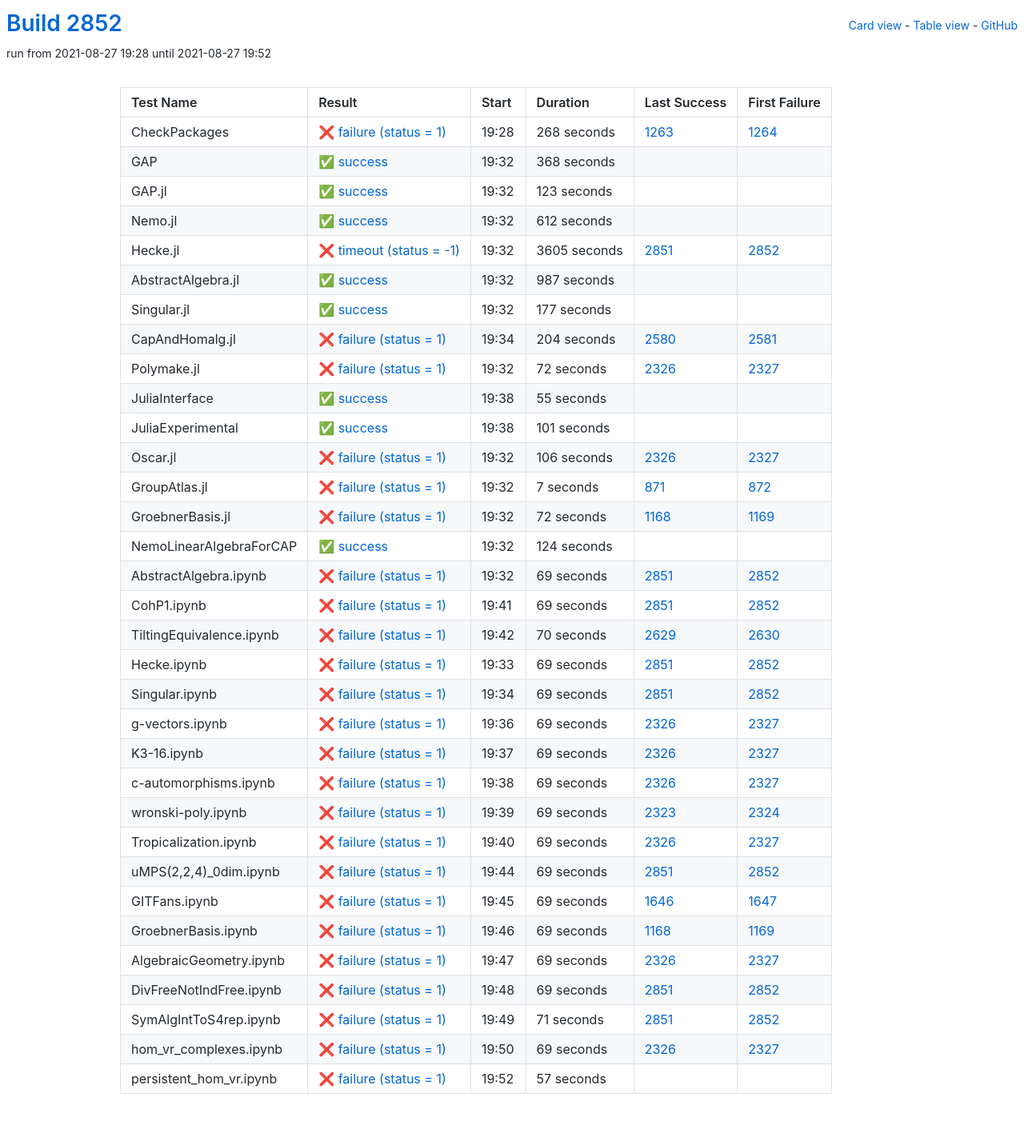
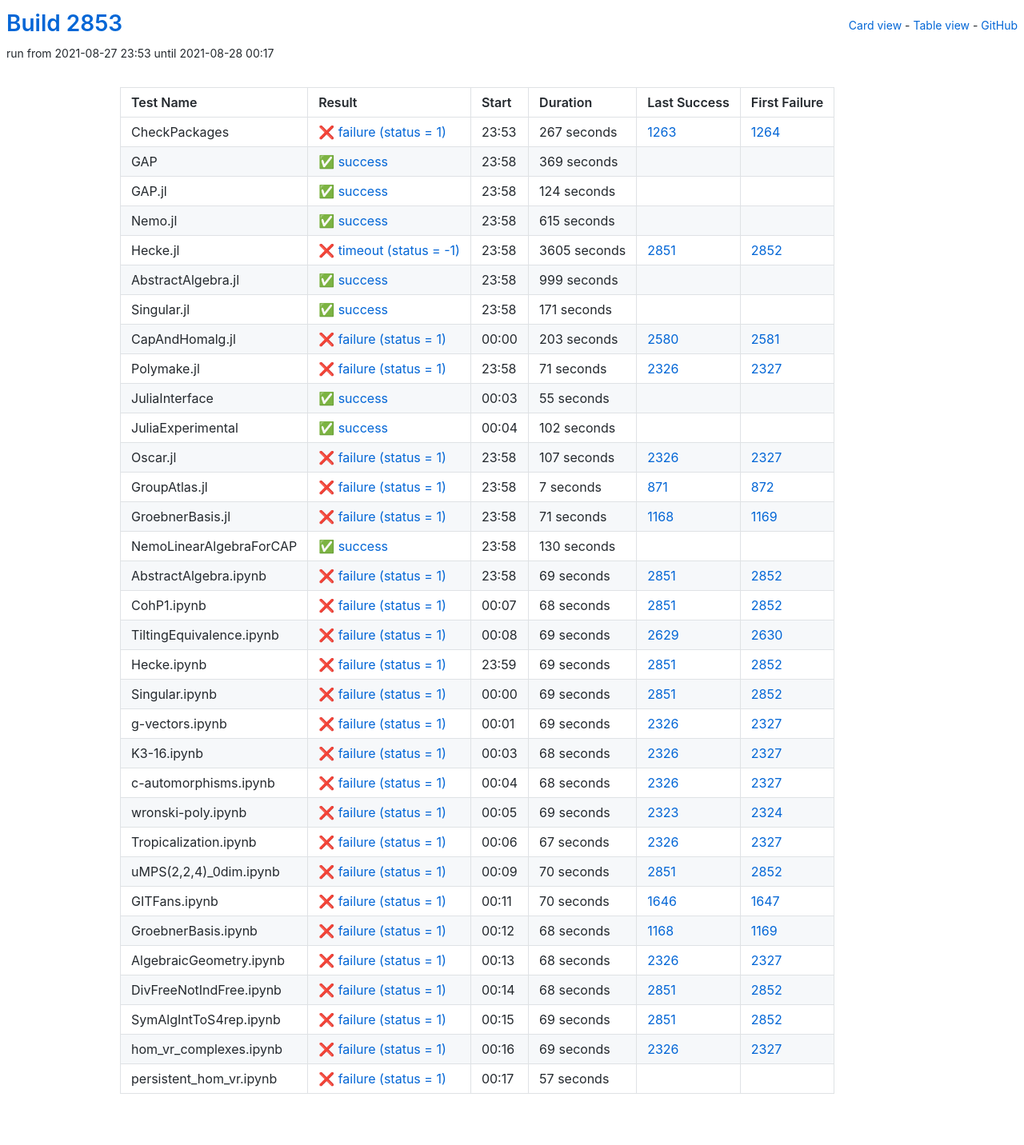
Before and after one commit to oscar-system/oscar-ci-status-stable, a Jekyll site: the page built from table.html, in a window 1280 px wide. Shown: the whole page at 80% size. Built offline with Jekyll 4.4.1, drawn with Linux system fonts in a browser that asks for light colours.

Commit message:
Build #2853

```diff
--- a/_data/ci.yml
+++ b/_data/ci.yml
@@ -1,6 +1,6 @@
 ---
-build: 2852
-build_url: https://oscarci.mathematik.uni-kl.de/job/oscar-stable/2852/
+build: 2853
+build_url: https://oscarci.mathematik.uni-kl.de/job/oscar-stable/2853/
 job: oscar-stable
 organization: oscar-system
 repo: oscar-ci-status-stable
@@ -8,56 +8,56 @@ repourl: https://github.com/oscar-system/oscar-ci-status-stable
 tests:
 - name: CheckPackages
   id: checkpackages
-  log: https://oscarci.mathematik.uni-kl.de/job/oscar-stable/2852/artifact/logs/build-2852/CheckPackages.log
-  start: 2021-08-27 19:28
+  log: https://oscarci.mathematik.uni-kl.de/job/oscar-stable/2853/artifact/logs/build-2853/CheckPackages.log
+  start: 2021-08-27 23:53
   success: false
   exitcode: 1
   status: failure
-  duration: 268
+  duration: 267
   last_success: 1263
   last_success_url: https://oscarci.mathematik.uni-kl.de/job/oscar-stable/1263/
   first_failure: 1264
   first_failure_url: https://oscarci.mathematik.uni-kl.de/job/oscar-stable/1264/
 - name: GAP
   id: gap
-  log: https://oscarci.mathematik.uni-kl.de/job/oscar-stable/2852/artifact/logs/build-2852/GAP.log
-  start: 2021-08-27 19:32
+  log: https://oscarci.mathematik.uni-kl.de/job/oscar-stable/2853/artifact/logs/build-2853/GAP.log
+  start: 2021-08-27 23:58
   success: true
   exitcode: 0
   status: success
-  duration: 368
+  duration: 369
   last_success: false
   last_success_url:
   first_failure: false
   first_failure_url:
 - name: GAP.jl
   id: gap-jl
-  log: https://oscarci.mathematik.uni-kl.de/job/oscar-stable/2852/artifact/logs/build-2852/GAP.jl.log
-  start: 2021-08-27 19:32
+  log: https://oscarci.mathematik.uni-kl.de/job/oscar-stable/2853/artifact/logs/build-2853/GAP.jl.log
+  start: 2021-08-27 23:58
   success: true
   exitcode: 0
   status: success
-  duration: 123
+  duration: 124
   last_success: false
   last_success_url:
   first_failure: false
   first_failure_url:
 - name: Nemo.jl
   id: nemo-jl
-  log: https://oscarci.mathematik.uni-kl.de/job/oscar-stable/2852/artifact/logs/build-2852/Nemo.jl.log
-  start: 2021-08-27 19:32
+  log: https://oscarci.mathematik.uni-kl.de/job/oscar-stable/2853/artifact/logs/build-2853/Nemo.jl.log
+  start: 2021-08-27 23:58
   success: true
   exitcode: 0
   status: success
-  duration: 612
+  duration: 615
   last_success: false
   last_success_url:
   first_failure: false
   first_failure_url:
 - name: Hecke.jl
   id: hecke-jl
-  log: https://oscarci.mathematik.uni-kl.de/job/oscar-stable/2852/artifact/logs/build-2852/Hecke.jl.log
-  start: 2021-08-27 19:32
+  log: https://oscarci.mathematik.uni-kl.de/job/oscar-stable/2853/artifact/logs/build-2853/Hecke.jl.log
+  start: 2021-08-27 23:58
   success: false
   exitcode: -1
   status: timeout
@@ -68,56 +68,56 @@ tests:
   first_failure_url: https://oscarci.mathematik.uni-kl.de/job/oscar-stable/2852/
 - name: AbstractAlgebra.jl
   id: abstractalgebra-jl
-  log: https://oscarci.mathematik.uni-kl.de/job/oscar-stable/2852/artifact/logs/build-2852/AbstractAlgebra.jl.log
-  start: 2021-08-27 19:32
+  log: https://oscarci.mathematik.uni-kl.de/job/oscar-stable/2853/artifact/logs/build-2853/AbstractAlgebra.jl.log
+  start: 2021-08-27 23:58
   success: true
   exitcode: 0
   status: success
-  duration: 987
+  duration: 999
   last_success: false
   last_success_url:
   first_failure: false
   first_failure_url:
 - name: Singular.jl
   id: singular-jl
-  log: https://oscarci.mathematik.uni-kl.de/job/oscar-stable/2852/artifact/logs/build-2852/Singular.jl.log
-  start: 2021-08-27 19:32
+  log: https://oscarci.mathematik.uni-kl.de/job/oscar-stable/2853/artifact/logs/build-2853/Singular.jl.log
+  start: 2021-08-27 23:58
   success: true
   exitcode: 0
   status: success
-  duration: 177
+  duration: 171
   last_success: false
   last_success_url:
   first_failure: false
   first_failure_url:
 - name: CapAndHomalg.jl
   id: capandhomalg-jl
-  log: https://oscarci.mathematik.uni-kl.de/job/oscar-stable/2852/artifact/logs/build-2852/CapAndHomalg.jl.log
-  start: 2021-08-27 19:34
+  log: https://oscarci.mathematik.uni-kl.de/job/oscar-stable/2853/artifact/logs/build-2853/CapAndHomalg.jl.log
+  start: 2021-08-28 00:00
   success: false
   exitcode: 1
   status: failure
-  duration: 204
+  duration: 203
   last_success: 2580
   last_success_url: https://oscarci.mathematik.uni-kl.de/job/oscar-stable/2580/
   first_failure: 2581
   first_failure_url: https://oscarci.mathematik.uni-kl.de/job/oscar-stable/2581/
 - name: Polymake.jl
   id: polymake-jl
-  log: https://oscarci.mathematik.uni-kl.de/job/oscar-stable/2852/artifact/logs/build-2852/Polymake.jl.log
-  start: 2021-08-27 19:32
+  log: https://oscarci.mathematik.uni-kl.de/job/oscar-stable/2853/artifact/logs/build-2853/Polymake.jl.log
+  start: 2021-08-27 23:58
   success: false
   exitcode: 1
   status: failure
-  duration: 72
+  duration: 71
   last_success: 2326
   last_success_url: https://oscarci.mathematik.uni-kl.de/job/oscar-stable/2326/
   first_failure: 2327
   first_failure_url: https://oscarci.mathematik.uni-kl.de/job/oscar-stable/2327/
 - name: JuliaInterface
   id: juliainterface
-  log: https://oscarci.mathematik.uni-kl.de/job/oscar-stable/2852/artifact/logs/build-2852/JuliaInterface.log
-  start: 2021-08-27 19:38
+  log: https://oscarci.mathematik.uni-kl.de/job/oscar-stable/2853/artifact/logs/build-2853/JuliaInterface.log
+  start: 2021-08-28 00:03
   success: true
   exitcode: 0
   status: success
@@ -128,32 +128,32 @@ tests:
   first_failure_url:
 - name: JuliaExperimental
   id: juliaexperimental
-  log: https://oscarci.mathematik.uni-kl.de/job/oscar-stable/2852/artifact/logs/build-2852/JuliaExperimental.log
-  start: 2021-08-27 19:38
+  log: https://oscarci.mathematik.uni-kl.de/job/oscar-stable/2853/artifact/logs/build-2853/JuliaExperimental.log
+  start: 2021-08-28 00:04
   success: true
   exitcode: 0
   status: success
-  duration: 101
+  duration: 102
   last_success: false
   last_success_url:
   first_failure: false
   first_failure_url:
 - name: Oscar.jl
   id: oscar-jl
-  log: https://oscarci.mathematik.uni-kl.de/job/oscar-stable/2852/artifact/logs/build-2852/Oscar.jl.log
-  start: 2021-08-27 19:32
+  log: https://oscarci.mathematik.uni-kl.de/job/oscar-stable/2853/artifact/logs/build-2853/Oscar.jl.log
+  start: 2021-08-27 23:58
   success: false
   exitcode: 1
   status: failure
-  duration: 106
+  duration: 107
   last_success: 2326
   last_success_url: https://oscarci.mathematik.uni-kl.de/job/oscar-stable/2326/
   first_failure: 2327
   first_failure_url: https://oscarci.mathematik.uni-kl.de/job/oscar-stable/2327/
 - name: GroupAtlas.jl
   id: groupatlas-jl
-  log: https://oscarci.mathematik.uni-kl.de/job/oscar-stable/2852/artifact/logs/build-2852/GroupAtlas.jl.log
-  start: 2021-08-27 19:32
+  log: https://oscarci.mathematik.uni-kl.de/job/oscar-stable/2853/artifact/logs/build-2853/GroupAtlas.jl.log
+  start: 2021-08-27 23:58
   success: false
   exitcode: 1
   status: failure
@@ -164,32 +164,32 @@ tests:
   first_failure_url: https://oscarci.mathematik.uni-kl.de/job/oscar-stable/872/
 - name: GroebnerBasis.jl
   id: groebnerbasis-jl
-  log: https://oscarci.mathematik.uni-kl.de/job/oscar-stable/2852/artifact/logs/build-2852/GroebnerBasis.jl.log
-  start: 2021-08-27 19:32
+  log: https://oscarci.mathematik.uni-kl.de/job/oscar-stable/2853/artifact/logs/build-2853/GroebnerBasis.jl.log
+  start: 2021-08-27 23:58
   success: false
   exitcode: 1
   status: failure
-  duration: 72
+  duration: 71
   last_success: 1168
   last_success_url: https://oscarci.mathematik.uni-kl.de/job/oscar-stable/1168/
   first_failure: 1169
   first_failure_url: https://oscarci.mathematik.uni-kl.de/job/oscar-stable/1169/
 - name: NemoLinearAlgebraForCAP
   id: nemolinearalgebraforcap
-  log: https://oscarci.mathematik.uni-kl.de/job/oscar-stable/2852/artifact/logs/build-2852/NemoLinearAlgebraForCAP.log
-  start: 2021-08-27 19:32
+  log: https://oscarci.mathematik.uni-kl.de/job/oscar-stable/2853/artifact/logs/build-2853/NemoLinearAlgebraForCAP.log
+  start: 2021-08-27 23:58
   success: true
   exitcode: 0
   status: success
-  duration: 124
+  duration: 130
   last_success: false
   last_success_url:
   first_failure: false
   first_failure_url:
 - name: AbstractAlgebra.ipynb
   id: abstractalgebra-ipynb
-  log: https://oscarci.mathematik.uni-kl.de/job/oscar-stable/2852/artifact/logs/build-2852/AbstractAlgebra.ipynb.log
-  start: 2021-08-27 19:32
+  log: https://oscarci.mathematik.uni-kl.de/job/oscar-stable/2853/artifact/logs/build-2853/AbstractAlgebra.ipynb.log
+  start: 2021-08-27 23:58
   success: false
   exitcode: 1
   status: failure
@@ -200,32 +200,32 @@ tests:
   first_failure_url: https://oscarci.mathematik.uni-kl.de/job/oscar-stable/2852/
 - name: CohP1.ipynb
   id: cohp1-ipynb
-  log: https://oscarci.mathematik.uni-kl.de/job/oscar-stable/2852/artifact/logs/build-2852/CohP1.ipynb.log
-  start: 2021-08-27 19:41
+  log: https://oscarci.mathematik.uni-kl.de/job/oscar-stable/2853/artifact/logs/build-2853/CohP1.ipynb.log
+  start: 2021-08-28 00:07
   success: false
   exitcode: 1
   status: failure
-  duration: 69
+  duration: 68
   last_success: 2851
   last_success_url: https://oscarci.mathematik.uni-kl.de/job/oscar-stable/2851/
   first_failure: 2852
   first_failure_url: https://oscarci.mathematik.uni-kl.de/job/oscar-stable/2852/
 - name: TiltingEquivalence.ipynb
   id: tiltingequivalence-ipynb
-  log: https://oscarci.mathematik.uni-kl.de/job/oscar-stable/2852/artifact/logs/build-2852/TiltingEquivalence.ipynb.log
-  start: 2021-08-27 19:42
+  log: https://oscarci.mathematik.uni-kl.de/job/oscar-stable/2853/artifact/logs/build-2853/TiltingEquivalence.ipynb.log
+  start: 2021-08-28 00:08
   success: false
   exitcode: 1
   status: failure
-  duration: 70
+  duration: 69
   last_success: 2629
   last_success_url: https://oscarci.mathematik.uni-kl.de/job/oscar-stable/2629/
   first_failure: 2630
   first_failure_url: https://oscarci.mathematik.uni-kl.de/job/oscar-stable/2630/
 - name: Hecke.ipynb
   id: hecke-ipynb
-  log: https://oscarci.mathematik.uni-kl.de/job/oscar-stable/2852/artifact/logs/build-2852/Hecke.ipynb.log
-  start: 2021-08-27 19:33
+  log: https://oscarci.mathematik.uni-kl.de/job/oscar-stable/2853/artifact/logs/build-2853/Hecke.ipynb.log
+  start: 2021-08-27 23:59
   success: false
   exitcode: 1
   status: failure
@@ -236,8 +236,8 @@ tests:
   first_failure_url: https://oscarci.mathematik.uni-kl.de/job/oscar-stable/2852/
 - name: Singular.ipynb
   id: singular-ipynb
-  log: https://oscarci.mathematik.uni-kl.de/job/oscar-stable/2852/artifact/logs/build-2852/Singular.ipynb.log
-  start: 2021-08-27 19:34
+  log: https://oscarci.mathematik.uni-kl.de/job/oscar-stable/2853/artifact/logs/build-2853/Singular.ipynb.log
+  start: 2021-08-28 00:00
   success: false
   exitcode: 1
   status: failure
@@ -248,8 +248,8 @@ tests:
   first_failure_url: https://oscarci.mathematik.uni-kl.de/job/oscar-stable/2852/
 - name: g-vectors.ipynb
   id: g-vectors-ipynb
-  log: https://oscarci.mathematik.uni-kl.de/job/oscar-stable/2852/artifact/logs/build-2852/g-vectors.ipynb.log
-  start: 2021-08-27 19:36
+  log: https://oscarci.mathematik.uni-kl.de/job/oscar-stable/2853/artifact/logs/build-2853/g-vectors.ipynb.log
+  start: 2021-08-28 00:01
   success: false
   exitcode: 1
   status: failure
@@ -260,32 +260,32 @@ tests:
   first_failure_url: https://oscarci.mathematik.uni-kl.de/job/oscar-stable/2327/
 - name: K3-16.ipynb
   id: k3-16-ipynb
-  log: https://oscarci.mathematik.uni-kl.de/job/oscar-stable/2852/artifact/logs/build-2852/K3-16.ipynb.log
-  start: 2021-08-27 19:37
+  log: https://oscarci.mathematik.uni-kl.de/job/oscar-stable/2853/artifact/logs/build-2853/K3-16.ipynb.log
+  start: 2021-08-28 00:03
   success: false
   exitcode: 1
   status: failure
-  duration: 69
+  duration: 68
   last_success: 2326
   last_success_url: https://oscarci.mathematik.uni-kl.de/job/oscar-stable/2326/
   first_failure: 2327
   first_failure_url: https://oscarci.mathematik.uni-kl.de/job/oscar-stable/2327/
 - name: c-automorphisms.ipynb
   id: c-automorphisms-ipynb
-  log: https://oscarci.mathematik.uni-kl.de/job/oscar-stable/2852/artifact/logs/build-2852/c-automorphisms.ipynb.log
-  start: 2021-08-27 19:38
+  log: https://oscarci.mathematik.uni-kl.de/job/oscar-stable/2853/artifact/logs/build-2853/c-automorphisms.ipynb.log
+  start: 2021-08-28 00:04
   success: false
   exitcode: 1
   status: failure
-  duration: 69
+  duration: 68
   last_success: 2326
   last_success_url: https://oscarci.mathematik.uni-kl.de/job/oscar-stable/2326/
   first_failure: 2327
   first_failure_url: https://oscarci.mathematik.uni-kl.de/job/oscar-stable/2327/
 - name: wronski-poly.ipynb
   id: wronski-poly-ipynb
-  log: https://oscarci.mathematik.uni-kl.de/job/oscar-stable/2852/artifact/logs/build-2852/wronski-poly.ipynb.log
-  start: 2021-08-27 19:39
+  log: https://oscarci.mathematik.uni-kl.de/job/oscar-stable/2853/artifact/logs/build-2853/wronski-poly.ipynb.log
+  start: 2021-08-28 00:05
   success: false
   exitcode: 1
   status: failure
@@ -296,20 +296,80 @@ tests:
   first_failure_url: https://oscarci.mathematik.uni-kl.de/job/oscar-stable/2324/
 - name: Tropicalization.ipynb
   id: tropicalization-ipynb
-  log: https://oscarci.mathematik.uni-kl.de/job/oscar-stable/2852/artifact/logs/build-2852/Tropicalization.ipynb.log
-  start: 2021-08-27 19:40
+  log: https://oscarci.mathematik.uni-kl.de/job/oscar-stable/2853/artifact/logs/build-2853/Tropicalization.ipynb.log
+  start: 2021-08-28 00:06
   success: false
   exitcode: 1
   status: failure
-  duration: 69
+  duration: 67
   last_success: 2326
   last_success_url: https://oscarci.mathematik.uni-kl.de/job/oscar-stable/2326/
   first_failure: 2327
   first_failure_url: https://oscarci.mathematik.uni-kl.de/job/oscar-stable/2327/
 - name: uMPS(2,2,4)_0dim.ipynb
   id: umps-2-2-4-0dim-ipynb
-  log: https://oscarci.mathematik.uni-kl.de/job/oscar-stable/2852/artifact/logs/build-2852/uMPS-2-2-4-_0dim.ipynb.log
-  start: 2021-08-27 19:44
+  log: https://oscarci.mathematik.uni-kl.de/job/oscar-stable/2853/artifact/logs/build-2853/uMPS-2-2-4-_0dim.ipynb.log
+  start: 2021-08-28 00:09
+  success: false
+  exitcode: 1
+  status: failure
+  duration: 70
+  last_success: 2851
+  last_success_url: https://oscarci.mathematik.uni-kl.de/job/oscar-stable/2851/
+  first_failure: 2852
+  first_failure_url: https://oscarci.mathematik.uni-kl.de/job/oscar-stable/2852/
+- name: GITFans.ipynb
+  id: gitfans-ipynb
+  log: https://oscarci.mathematik.uni-kl.de/job/oscar-stable/2853/artifact/logs/build-2853/GITFans.ipynb.log
+  start: 2021-08-28 00:11
+  success: false
+  exitcode: 1
+  status: failure
+  duration: 70
+  last_success: 1646
+  last_success_url: https://oscarci.mathematik.uni-kl.de/job/oscar-stable/1646/
+  first_failure: 1647
+  first_failure_url: https://oscarci.mathematik.uni-kl.de/job/oscar-stable/1647/
+- name: GroebnerBasis.ipynb
+  id: groebnerbasis-ipynb
+  log: https://oscarci.mathematik.uni-kl.de/job/oscar-stable/2853/artifact/logs/build-2853/GroebnerBasis.ipynb.log
+  start: 2021-08-28 00:12
+  success: false
+  exitcode: 1
+  status: failure
+  duration: 68
+  last_success: 1168
+  last_success_url: https://oscarci.mathematik.uni-kl.de/job/oscar-stable/1168/
+  first_failure: 1169
+  first_failure_url: https://oscarci.mathematik.uni-kl.de/job/oscar-stable/1169/
+- name: AlgebraicGeometry.ipynb
+  id: algebraicgeometry-ipynb
+  log: https://oscarci.mathematik.uni-kl.de/job/oscar-stable/2853/artifact/logs/build-2853/AlgebraicGeometry.ipynb.log
+  start: 2021-08-28 00:13
+  success: false
+  exitcode: 1
+  status: failure
+  duration: 68
+  last_success: 2326
+  last_success_url: https://oscarci.mathematik.uni-kl.de/job/oscar-stable/2326/
+  first_failure: 2327
+  first_failure_url: https://oscarci.mathematik.uni-kl.de/job/oscar-stable/2327/
+- name: DivFreeNotIndFree.ipynb
+  id: divfreenotindfree-ipynb
+  log: https://oscarci.mathematik.uni-kl.de/job/oscar-stable/2853/artifact/logs/build-2853/DivFreeNotIndFree.ipynb.log
+  start: 2021-08-28 00:14
+  success: false
+  exitcode: 1
+  status: failure
+  duration: 68
+  last_success: 2851
+  last_success_url: https://oscarci.mathematik.uni-kl.de/job/oscar-stable/2851/
+  first_failure: 2852
+  first_failure_url: https://oscarci.mathematik.uni-kl.de/job/oscar-stable/2852/
+- name: SymAlgIntToS4rep.ipynb
+  id: symalginttos4rep-ipynb
+  log: https://oscarci.mathematik.uni-kl.de/job/oscar-stable/2853/artifact/logs/build-2853/SymAlgIntToS4rep.ipynb.log
+  start: 2021-08-28 00:15
   success: false
   exitcode: 1
   status: failure
@@ -318,70 +378,10 @@ tests:
   last_success_url: https://oscarci.mathematik.uni-kl.de/job/oscar-stable/2851/
   first_failure: 2852
   first_failure_url: https://oscarci.mathematik.uni-kl.de/job/oscar-stable/2852/
-- name: GITFans.ipynb
-  id: gitfans-ipynb
-  log: https://oscarci.mathematik.uni-kl.de/job/oscar-stable/2852/artifact/logs/build-2852/GITFans.ipynb.log
-  start: 2021-08-27 19:45
-  success: false
-  exitcode: 1
-  status: failure
-  duration: 69
-  last_success: 1646
-  last_success_url: https://oscarci.mathematik.uni-kl.de/job/oscar-stable/1646/
-  first_failure: 1647
-  first_failure_url: https://oscarci.mathematik.uni-kl.de/job/oscar-stable/1647/
-- name: GroebnerBasis.ipynb
-  id: groebnerbasis-ipynb
-  log: https://oscarci.mathematik.uni-kl.de/job/oscar-stable/2852/artifact/logs/build-2852/GroebnerBasis.ipynb.log
-  start: 2021-08-27 19:46
-  success: false
-  exitcode: 1
-  status: failure
-  duration: 69
-  last_success: 1168
-  last_success_url: https://oscarci.mathematik.uni-kl.de/job/oscar-stable/1168/
-  first_failure: 1169
-  first_failure_url: https://oscarci.mathematik.uni-kl.de/job/oscar-stable/1169/
-- name: AlgebraicGeometry.ipynb
-  id: algebraicgeometry-ipynb
-  log: https://oscarci.mathematik.uni-kl.de/job/oscar-stable/2852/artifact/logs/build-2852/AlgebraicGeometry.ipynb.log
-  start: 2021-08-27 19:47
-  success: false
-  exitcode: 1
-  status: failure
-  duration: 69
-  last_success: 2326
-  last_success_url: https://oscarci.mathematik.uni-kl.de/job/oscar-stable/2326/
-  first_failure: 2327
-  first_failure_url: https://oscarci.mathematik.uni-kl.de/job/oscar-stable/2327/
-- name: DivFreeNotIndFree.ipynb
-  id: divfreenotindfree-ipynb
-  log: https://oscarci.mathematik.uni-kl.de/job/oscar-stable/2852/artifact/logs/build-2852/DivFreeNotIndFree.ipynb.log
-  start: 2021-08-27 19:48
-  success: false
-  exitcode: 1
-  status: failure
-  duration: 69
-  last_success: 2851
-  last_success_url: https://oscarci.mathematik.uni-kl.de/job/oscar-stable/2851/
-  first_failure: 2852
-  first_failure_url: https://oscarci.mathematik.uni-kl.de/job/oscar-stable/2852/
-- name: SymAlgIntToS4rep.ipynb
-  id: symalginttos4rep-ipynb
-  log: https://oscarci.mathematik.uni-kl.de/job/oscar-stable/2852/artifact/logs/build-2852/SymAlgIntToS4rep.ipynb.log
-  start: 2021-08-27 19:49
-  success: false
-  exitcode: 1
-  status: failure
-  duration: 71
-  last_success: 2851
-  last_success_url: https://oscarci.mathematik.uni-kl.de/job/oscar-stable/2851/
-  first_failure: 2852
-  first_failure_url: https://oscarci.mathematik.uni-kl.de/job/oscar-stable/2852/
 - name: hom_vr_complexes.ipynb
   id: hom-vr-complexes-ipynb
-  log: https://oscarci.mathematik.uni-kl.de/job/oscar-stable/2852/artifact/logs/build-2852/hom_vr_complexes.ipynb.log
-  start: 2021-08-27 19:50
+  log: https://oscarci.mathematik.uni-kl.de/job/oscar-stable/2853/artifact/logs/build-2853/hom_vr_complexes.ipynb.log
+  start: 2021-08-28 00:16
   success: false
   exitcode: 1
   status: failure
@@ -392,8 +392,8 @@ tests:
   first_failure_url: https://oscarci.mathematik.uni-kl.de/job/oscar-stable/2327/
 - name: persistent_hom_vr.ipynb
   id: persistent-hom-vr-ipynb
-  log: https://oscarci.mathematik.uni-kl.de/job/oscar-stable/2852/artifact/logs/build-2852/persistent_hom_vr.ipynb.log
-  start: 2021-08-27 19:52
+  log: https://oscarci.mathematik.uni-kl.de/job/oscar-stable/2853/artifact/logs/build-2853/persistent_hom_vr.ipynb.log
+  start: 2021-08-28 00:17
   success: false
   exitcode: 1
   status: failure
```
Also changed, not shown: README.md.
